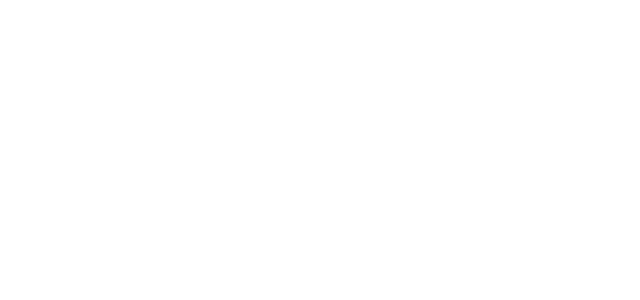
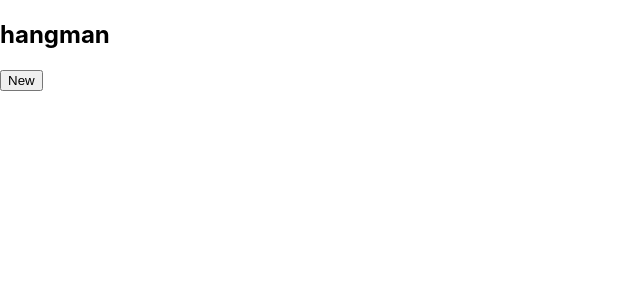
Before and after one commit to samuelrey/hangman-react, a React (Create React App) app: page / in a window 1280 px wide. Shown: the top 300 px of the page, without its empty margins (0-640 px from the left). Built offline with nearby package versions, Linux system fonts and the light colour scheme.

Commit message:
Conditionally render Game

```diff
--- a/src/App.jsx
+++ b/src/App.jsx
@@ -1,8 +1,32 @@
-import React from "react";
-import "./App.css";
+import React, { useState } from "react";
+import Game from "./Game";
 
 function App() {
-    return <div className="App"></div>;
+    const [id, setId] = useState(null);
+
+    const newGame = async () => {
+        // TODO fetch response from API
+        setId("1447");
+    };
+
+    if (id) {
+        return (
+            <div className="App">
+                <h2>hangman</h2>
+                <main>
+                    <Game />
+                </main>
+            </div>
+        );
+    }
+    return (
+        <div className="App">
+            <h2>hangman</h2>
+            <button className="btn" onClick={() => newGame()}>
+                New
+            </button>
+        </div>
+    );
 }
 
 export default App;
```
